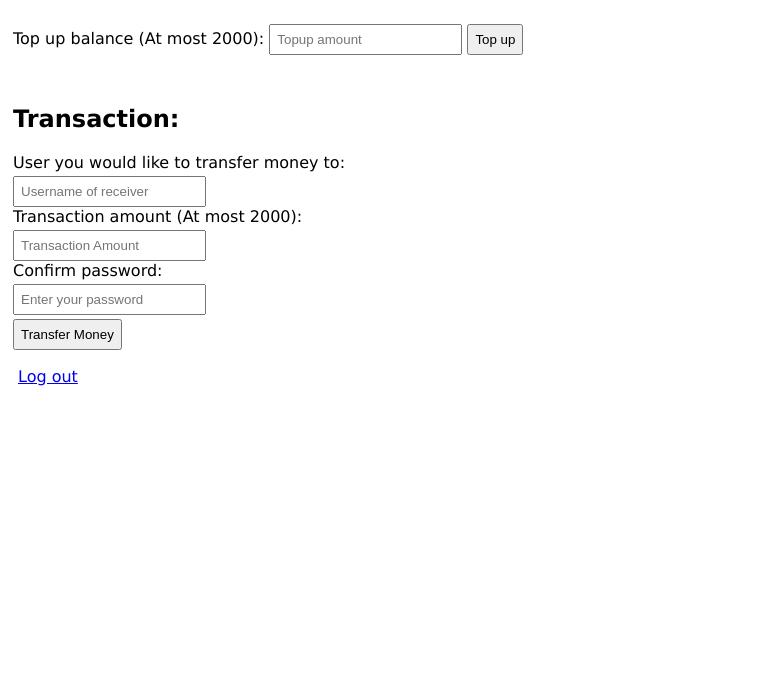
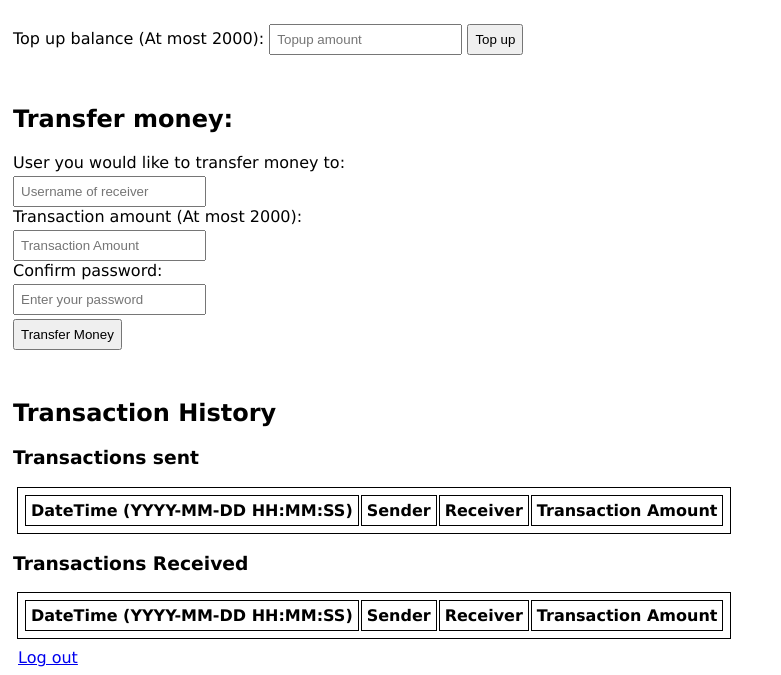
Before and after one commit to TheRoundRoads/BinaryBits, a Flask app: template templates/login.html in a window 1280 px wide. Shown: the part 180-855 px from the top of the page, without its empty margins (0-781 px from the left). Before the commit the page ends 566 px from the top, so only its background shows below. Run offline with Flask 2, Linux system fonts and the light colour scheme; the template is opened without the code that fills it, so the values that code supplies are empty.

Commit message:
Added transaction history
Can view most recent 5 transactions sent and received each through in the form of a table

```diff
--- a/app.py
+++ b/app.py
@@ -8,7 +8,6 @@ import datetime
 # Start connection to sqlite server
 def get_db_connection():
     conn = sqlite3.connect('databases/db.sqlite')
-    conn.row_factory = sqlite3.Row
     return conn, conn.cursor()
 
 # MD5 hash for password
@@ -90,12 +89,27 @@ def user():
                 if ele == None or transactionError == "":
                     formData[i] = ""
 
+            # Get 5 most recent transactions for sent and received
+            selections_sent = list(cursor.execute("SELECT * FROM transactions WHERE sender=? ORDER BY datetime DESC LIMIT 5", (account,)))
+            sent = []
+            for i, selection in enumerate(selections_sent):
+                receiver = list(cursor.execute("SELECT username FROM users WHERE id=?", (selection[3],)))[0][0]
+                sent.append((selection[1], name, receiver, selection[4]))
+
+            selections_received = list(cursor.execute("SELECT * FROM transactions WHERE receiver=? ORDER BY datetime DESC LIMIT 5", (account,)))
+            received = []
+            for i, selection in enumerate(selections_received):
+                sender = list(cursor.execute("SELECT username FROM users WHERE id=?", (selection[2],)))[0][0]
+                received.append((selection[1], sender, name, selection[4]))
+
+
             return render_template("login.html",
                                     username=name, password=pw,
                                     account=account, balance=balance,
                                     balanceError=balanceError,
                                     transactionError=transactionError,
-                                    formData=formData)
+                                    formData=formData,
+                                    sent=sent, received=received)
 
         else:
             return render_template("index.html", error="Invalid username or password",
--- a/static/css/style.css
+++ b/static/css/style.css
@@ -21,3 +21,9 @@ div {
     margin-top: 8px;
     padding: 5px;
 }
+
+table, th, td {
+    border: 1px solid;
+    margin: 4px;
+    padding: 5px;
+  }
--- a/templates/login.html
+++ b/templates/login.html
@@ -21,7 +21,7 @@
 
     <!-- Transaction function -->
     <div>
-        <h2>Transaction:</h2>
+        <h2>Transfer money:</h2>
 
         <form action="/login" method="post">
             <label>User you would like to transfer money to:</label><br>
@@ -38,5 +38,44 @@
         <p class="error">{{ transactionError }}</p>
     </div>
 
+    <!-- Display transactions -->
+    <div>
+        <h2>Transaction History</h2>
+
+        <h3>Transactions sent</h3>
+        <table>
+            <tr>
+                <th>DateTime (YYYY-MM-DD HH:MM:SS)</th>
+                <th>Sender</th>
+                <th>Receiver</th>
+                <th>Transaction Amount</th>
+            </tr>
+            {% for data in sent %}
+                <tr>
+                    {% for i in range(4) %}
+                        <th>{{data[i]}}</th>
+                    {% endfor %}
+                </tr>
+            {% endfor %}
+        </table>
+
+        <h3>Transactions Received</h3>
+        <table>
+            <tr>
+                <th>DateTime (YYYY-MM-DD HH:MM:SS)</th>
+                <th>Sender</th>
+                <th>Receiver</th>
+                <th>Transaction Amount</th>
+            </tr>
+            {% for data in received %}
+                <tr>
+                    {% for i in range(4) %}
+                        <th>{{data[i]}}</th>
+                    {% endfor %}
+                </tr>
+            {% endfor %}
+        </table>
+    </div>
+
     <a href="/">Log out</a>
 {% endblock %}
```
Also changed, not shown: databases/db.sqlite.
